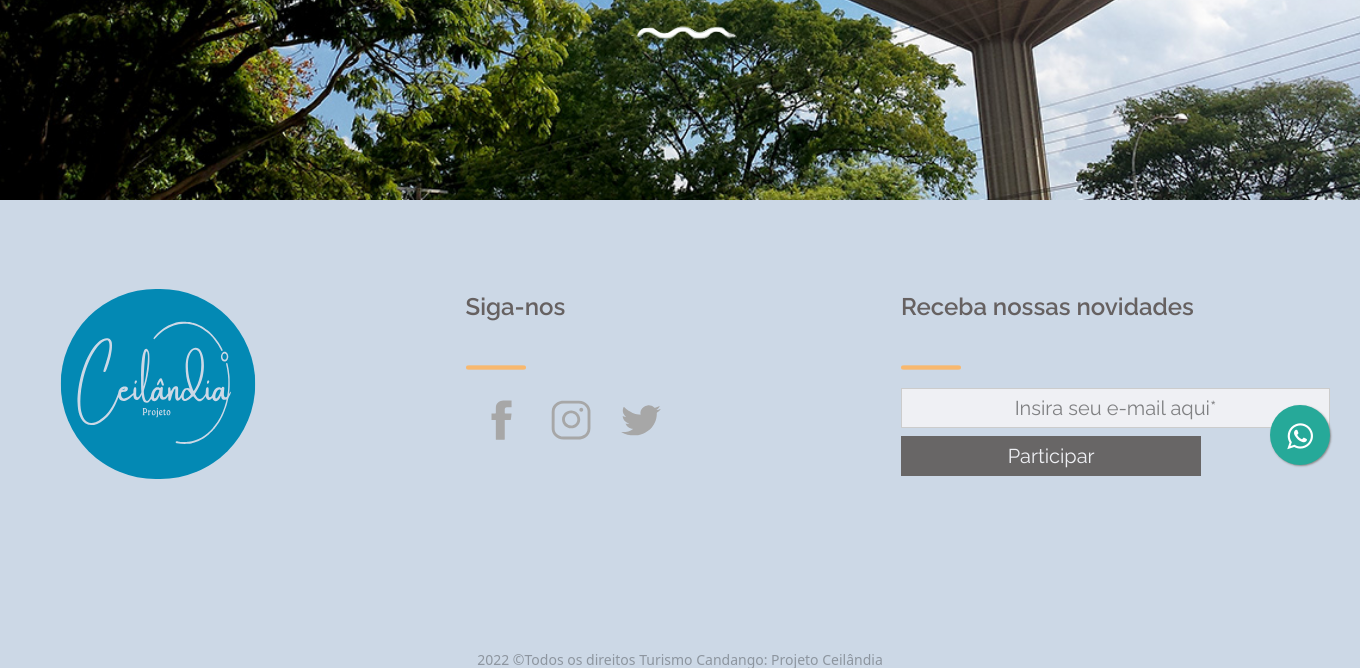
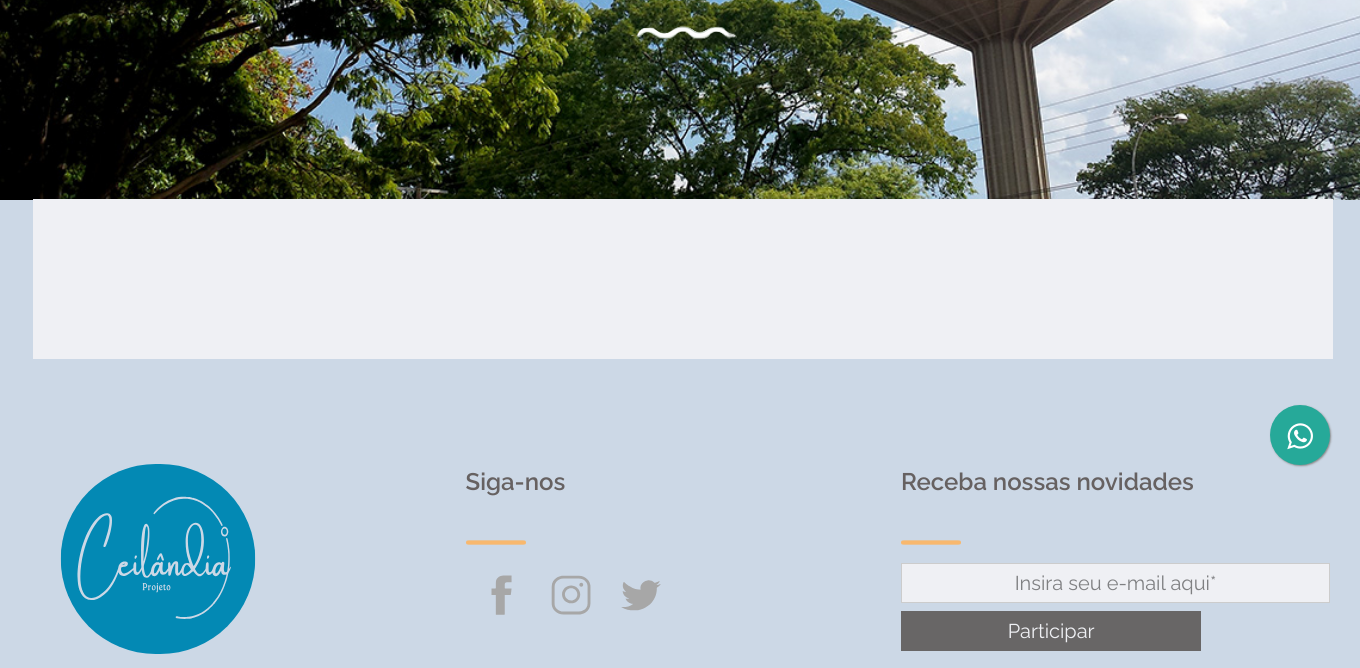
Before and after one commit to Sirgudson/projetoceilandia, a PHP site: page /VIEW/historia.php in a window 1360 px wide. Shown: the part 295-963 px from the top of the page. Run offline with PHP 8.4, Linux system fonts and the light colour scheme; some libraries are stand-ins or nearby versions.

Commit message:
Ajuste CSS page historia

```diff
--- a/CSS/style.css
+++ b/CSS/style.css
@@ -278,7 +278,17 @@ h4.text-cultura2{
 /* ------ PAGE HISTORIA ------ */
 .container-historia{
     display: grid;
-    /*grid-template-areas: div;*/
+    grid-template-areas: box-history;
+}
+
+.box-history {
+    display: grid;
+    height: 160px;
+    background-color: #EFF0F4;
+    width: 1300px;
+    margin: auto;
+    margin-top: 15px;
+    grid-area: box-history;
 }
 
 /* ------ FOOTER ------ */
@@ -361,6 +371,7 @@ h4.text-cultura2{
     color: #0000004f;
     font-size: 14px;
 }
+/* ------ FIM DO FOOTER ------ */
 
 form {border: 3px solid #f1f1f1;}
 
--- a/VIEW/historia.php
+++ b/VIEW/historia.php
@@ -21,7 +21,7 @@
     </div>
 
     <div class="container-historia">
-        <div class="">
+        <div class="box-history">
 
         </div>
     </div>
```
